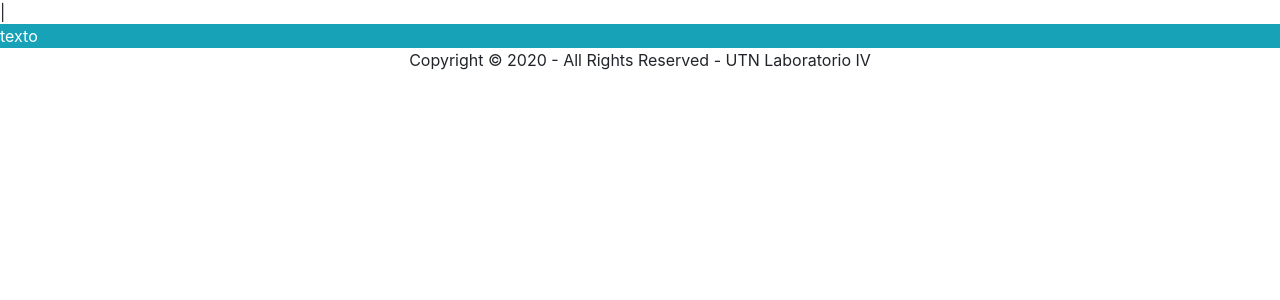
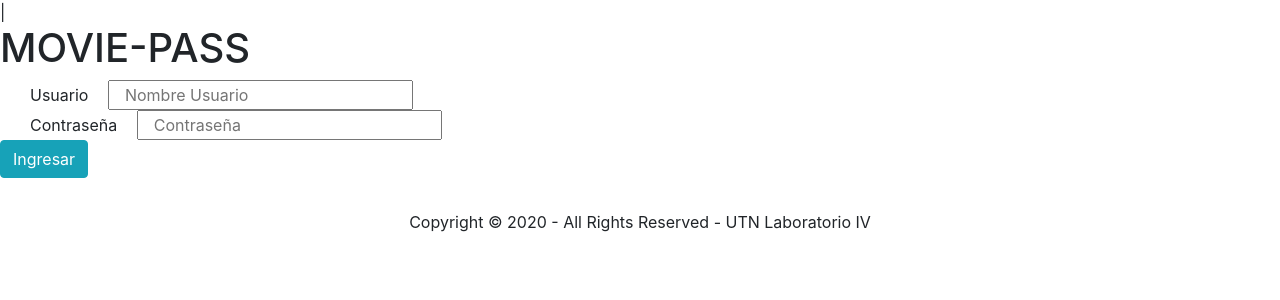
Before and after one commit to NicolasGonza27/TPSistemas-MoviePass, a PHP site: page / in a window 1280 px wide. Shown: the top 300 px of the page. Run offline with PHP 8.4, Linux system fonts and the light colour scheme; some libraries are stand-ins or nearby versions.

Commit message:
Commit 7-10 Views

```diff
--- a/Views/Views-Cliente/content-movie.php
+++ b/Views/Views-Cliente/content-movie.php
@@ -1,14 +1,13 @@
 <?php
-    require_once("../header.php");
+    require_once("Views/header.php");
     require_once("nav.php");
 ?>
-
-
-
-
-
-
-
+<div class="wrapper row4">
+    <main class="container clear">
+        <h2></h2>
+        <form class="form" action="<?php echo FRONT_ROOT."/"?>">
+    </main>
+</div>
 <?php
-    require_once("../footer.php");
+    require_once("Views/footer.php");
 ?>
--- /dev/null
+++ b/Views/css/custom.css
@@ -0,0 +1,5 @@
+.white-box {
+    padding: 15px;
+    border-radius: 4px;
+    box-shadow: 0 0 15px #d4dbe2;
+}
--- a/Views/header.php
+++ b/Views/header.php
@@ -4,6 +4,18 @@
 <title>Add Cellphone</title>
 <meta charset="utf-8">
 <meta name="viewport" content="width=device-width, initial-scale=1.0, maximum-scale=1.0, user-scalable=no">
-<link href="<?php echo CSS_PATH;?>bootstrap.min.css" rel="stylesheet" type="text/css" media="all">
+<link href="<?php echo CSS_PATH;?>bootstrap.grid.css" rel="stylesheet">
+<link href="<?php echo CSS_PATH;?>bootstrap.grid.css.map" rel="stylesheet">
+<link href="<?php echo CSS_PATH;?>bootstrap.grid.min.css" rel="stylesheet">
+<link href="<?php echo CSS_PATH;?>bootstrap.grid.min.css.map" rel="stylesheet">
+<link href="<?php echo CSS_PATH;?>bootstrap.reboot.css" rel="stylesheet">
+<link href="<?php echo CSS_PATH;?>bootstrap.reboot.css.map" rel="stylesheet">
+<link href="<?php echo CSS_PATH;?>bootstrap.reboot.min.css" rel="stylesheet">
+<link href="<?php echo CSS_PATH;?>bootstrap.reboot.min.css.map" rel="stylesheet">
+<link href="<?php echo CSS_PATH;?>bootstrap.css" rel="stylesheet">
+<link href="<?php echo CSS_PATH;?>bootstrap.css.map" rel="stylesheet">
+<link href="<?php echo CSS_PATH;?>bootstrap.min.css" rel="stylesheet">
+<link href="<?php echo CSS_PATH;?>bootstrap.min.css.map" rel="stylesheet">
+<link href="<?php echo CSS_PATH;?>custom.css" rel="stylesheet">
 </head>
 <body id="top">
--- a/Views/home.php
+++ b/Views/home.php
@@ -1,15 +1,23 @@
 <?php
     require_once("header.php");
 ?>
-<html>
-    <div class="row">
-        <div class="col-md-12">
-            <div class="white-box btn-info">
-                texto
+<div class="row">
+    <div class="col-sm-12">
+        <h1>MOVIE-PASS</h1>
+        <form action="<?php echo FRONT_ROOT."Home/Login"?>" method="post">
+            <div class="col-6">
+                <span class="col-6">Usuario</span>
+                <input class="col-6 input-login" type="text" name="userName" placeholder="Nombre Usuario" required>
             </div>
-        </div>
+            <div class="col-sm-6">
+                <span class="col-6">Contraseña</span>
+                <input class="col-6 input-login" type="password" name="password" placeholder="Contraseña" required >
+            </div>
+            <button class="btn btn-info btn-rounded" type="submit" name="btnLogin">Ingresar</button>
+        </form>
     </div>
-</html>
+</div>
 <?php
+    require_once("Views-Cliente/content-movie.php");
     require_once("footer.php");
 ?>
--- a/index.php
+++ b/index.php
@@ -14,7 +14,6 @@
 	Autoload::start();
 
 	session_start();
-	session_destroy();
 
 	require_once(VIEWS_PATH."header.php");
 
```
Also changed, not shown: Views/Views-Cliente/list-movie.php (+30 -9 lines).
